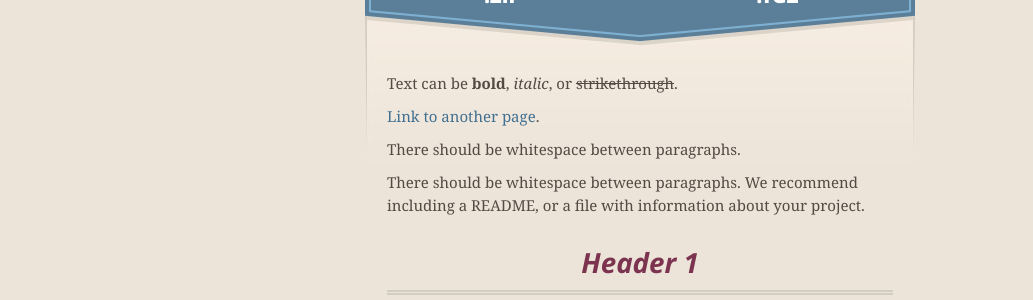
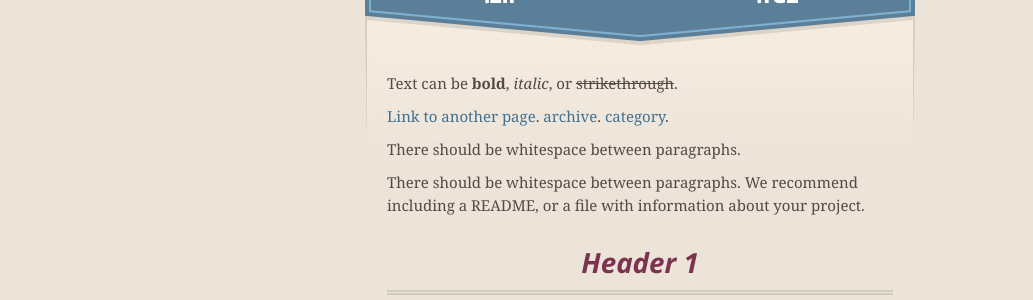
Before and after one commit to lynlon/aulast, a Jekyll site: the page built from index.md, in a window 1280 px wide and 900 px high. Shown: the part 169-469 px from the top of the window, without its empty margins (0-1033 px from the left). Built offline with Jekyll 4.4.1, drawn with Linux system fonts in a browser that asks for light colours.

Commit message:
Update index.md

```diff
--- a/index.md
+++ b/index.md
@@ -5,6 +5,8 @@ layout: default
 Text can be **bold**, _italic_, or ~~strikethrough~~.
 
 [Link to another page](./another-page.html).
+[archive](./tags/tag-archive.md).
+[category](./categories/category-archive.mc).
 
 There should be whitespace between paragraphs.
 
```
